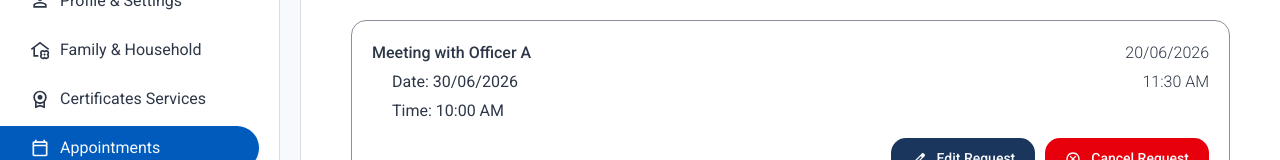
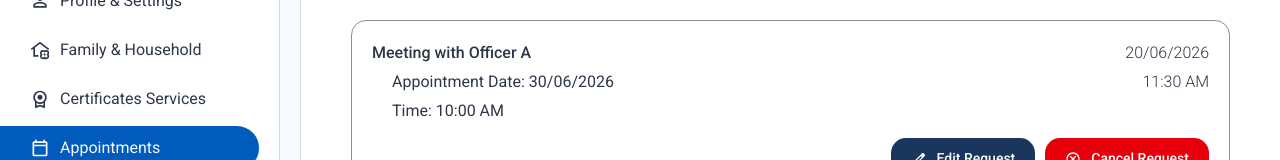
Before and after one commit to Mogith-Code/SmartGN-Digital-GN-Service-Management-System, a React (Vite) app in the folder SmartGN/: page /RAppointment/PendingAppointmentRequests in a window 1280 px wide. Shown: the part 274-434 px from the top of the page. Built offline with nearby package versions, Linux system fonts and the light colour scheme.

Commit message:
update {endingAppointmentRequests.jsx

```diff
--- a/SmartGN/src/Components/AppointmentsPage/PendingAppointmentRequests.jsx
+++ b/SmartGN/src/Components/AppointmentsPage/PendingAppointmentRequests.jsx
@@ -66,7 +66,7 @@ function PendingAppointmentRequests() {
             </div>
 
             <div className="ml-[20px] flex justify-between text-[16px] text-[#2D3748]">
-              <span className="font-regular">Date: 30/06/2026</span>
+              <span className="font-regular">Appointment Date: 30/06/2026</span>
               <span className="font-light">11:30 AM</span>
             </div>
 
```
